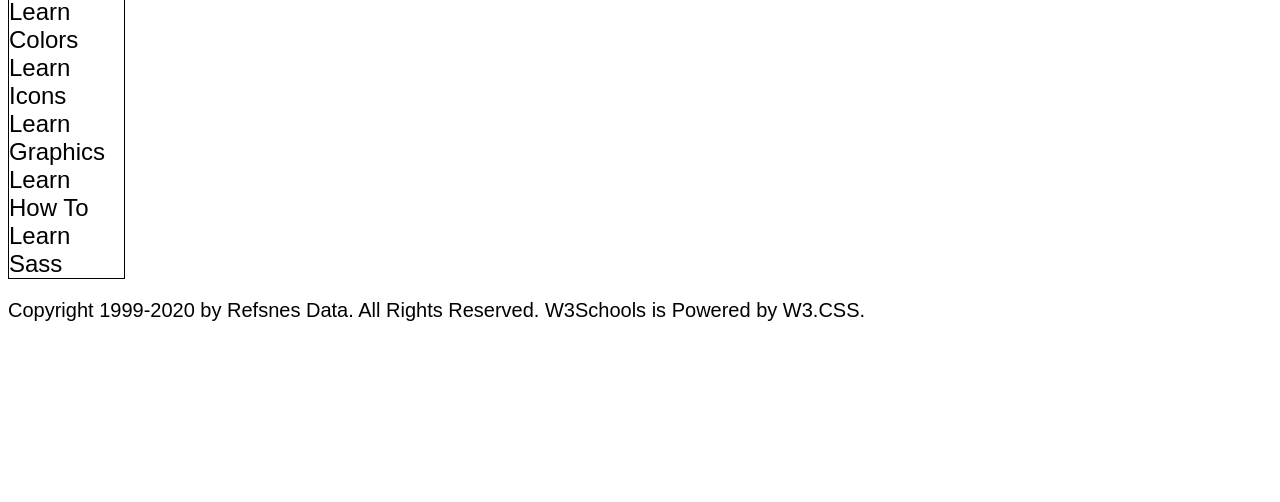
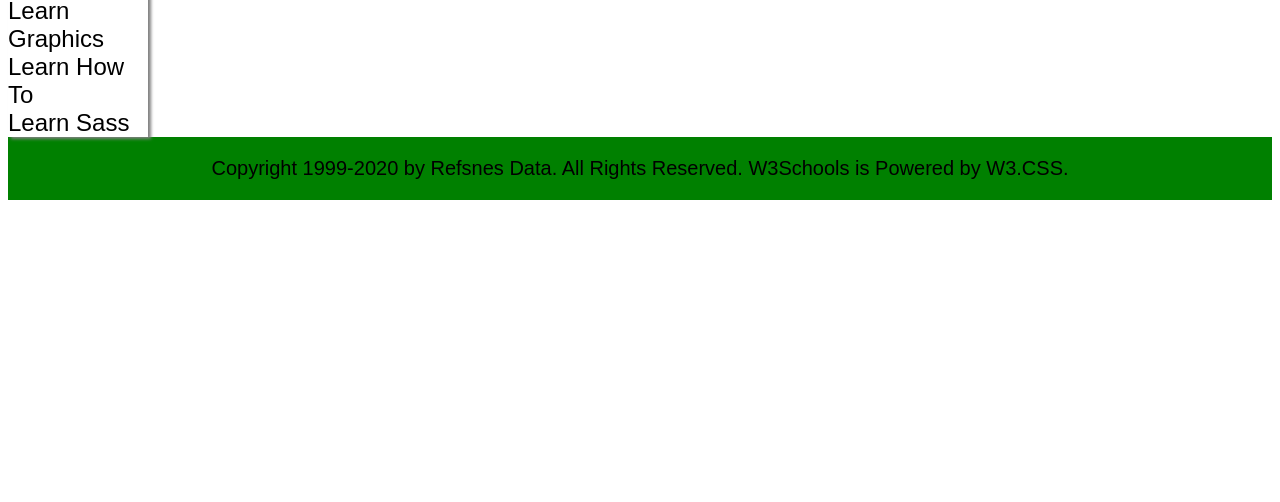
Before and after one commit to SaBlader/WebDev, a plain HTML site: page WebDev_Unit2/WDLesson2_8BPractical/index.html in a window 1280 px wide. Shown: the part 298-800 px from the top of the page. Drawn offline with Linux system fonts and the light colour scheme.

Commit message:
gergerfd

```diff
--- a/WebDev_Unit2/WDLesson2_8BPractical/index.html
+++ b/WebDev_Unit2/WDLesson2_8BPractical/index.html
@@ -36,8 +36,8 @@
 
 <!--Body-->
    <!--Sidebar-->
-   <div id = "happy" class = "container">
-      <div id="links" >
+   <div class = "container" id = "middlediv">
+      <div id="links">
         <a href="">Learn HTML</a>
         <a href="">Learn CSS</a>
         <a href="">Learn Bootstrap</a>
--- a/WebDev_Unit2/WDLesson2_8BPractical/style.css
+++ b/WebDev_Unit2/WDLesson2_8BPractical/style.css
@@ -8,29 +8,46 @@
 }
 nav a {
    flex: 1;
-   background-color:green;
+   color: white;
+   background-color: green;
    font-size: 30pt;
+   text-decoration: none;
 }
-#banner div {
+#banner div{
    flex: 1;
    font-size: 20;
 }
-#links a{
+#links {
    font-size: 18pt;
+   width: 200 px;
+   display: flex;
    text-decoration: none;
    color:black;
    flex: 1;
+   flex-direction: column;
+   box-shadow: 3px 2px 3px gray;
 }
-#links {
-   flex-direction: column;
-   border: solid 1px black;
-   flex: 1;
+#links a {
+   color: black;
+   text-decoration: none;
+   font-size: 20 px;
 }
 #main, #sample {
    text-align:center;
-   flex: 5;
+   flex: 4;
+   justify-content: center;
+   align-items: center;
 }
-#footer p{
+#footer {
    color: black;
    font-size: 20px;
+   background-color: green;
+   justify-content: center;
+   align-items: center;
 }
+#middlediv {
+   display: flex;
+   height: 400 px;
+   justify-content: center;
+   align-items: center;
+}
```
